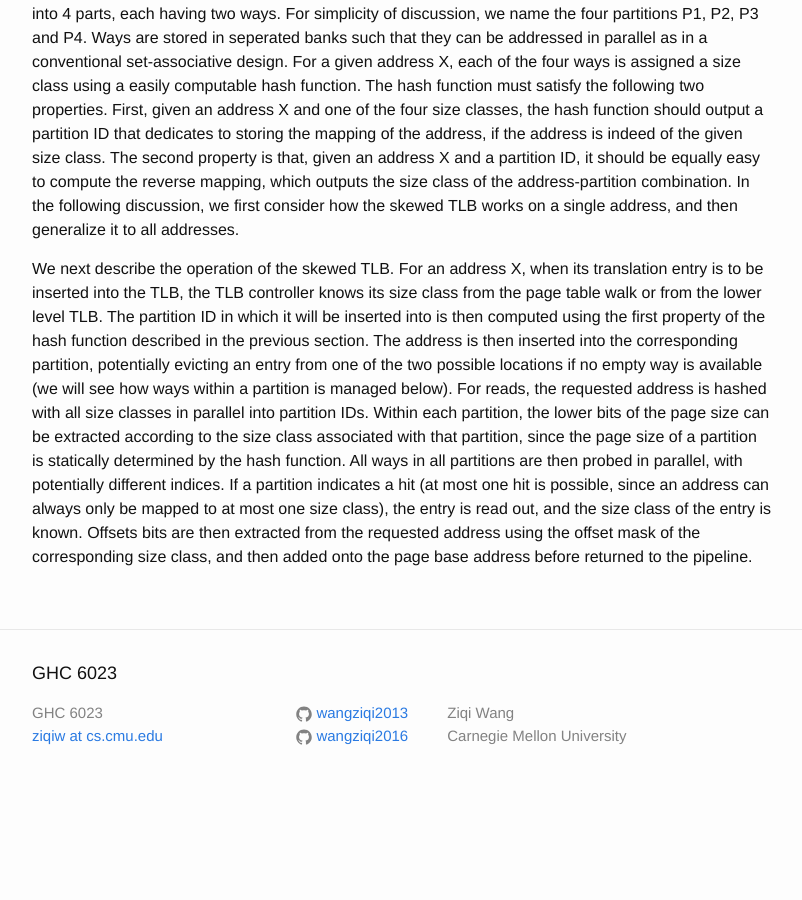
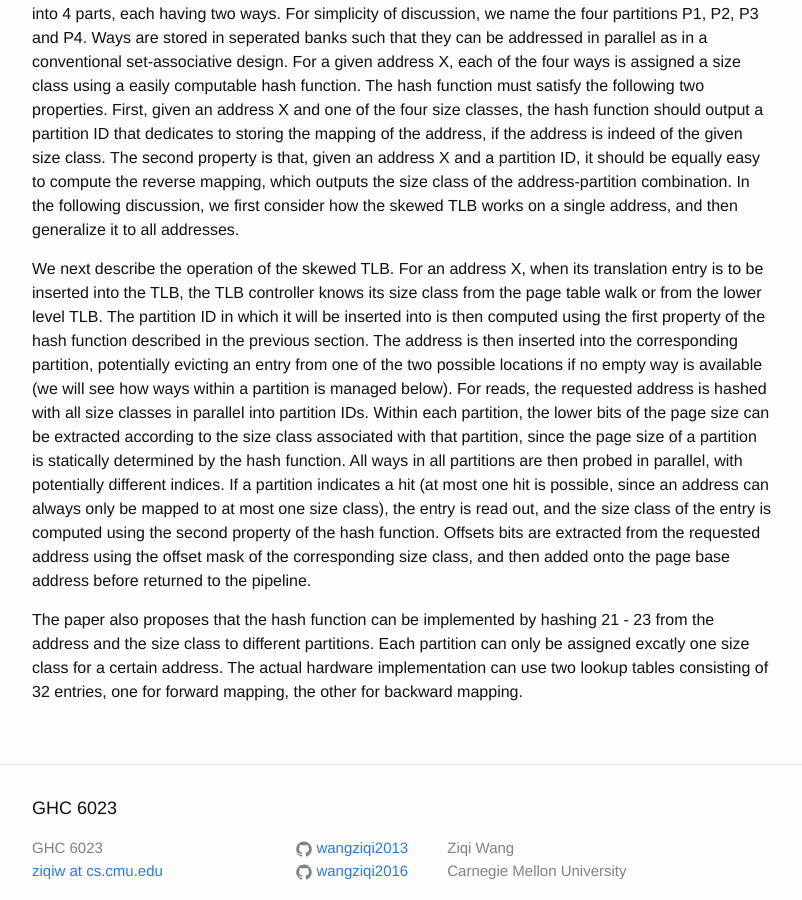
Before and after one commit to wangziqi2013/wangziqi2013.github.io, a Jekyll site: the page built from _posts/2020-06-21-skewed-tlb.markdown, in a window 1280 px wide and 900 px high, scrolled down 1693 px. Shown: the whole window, without its empty margins (238-1040 px from the left). Built offline with Jekyll 4.4.1, drawn with Linux system fonts in a browser that asks for light colours; before the commit the page ends 2500 px from its top, so only the background shows below that.

Commit message:
Adding mapping

```diff
--- a/_posts/2020-06-21-skewed-tlb.markdown
+++ b/_posts/2020-06-21-skewed-tlb.markdown
@@ -83,6 +83,11 @@ each partition, the lower bits of the page size can be extracted according to th
 that partition, since the page size of a partition is statically determined by the hash function. All ways
 in all partitions are then probed in parallel, with potentially different indices. If a partition indicates a hit
 (at most one hit is possible, since an address can always only be mapped to at most one size class), the entry is
-read out, and the size class of the entry is known. Offsets bits are then extracted from the requested address
-using the offset mask of the corresponding size class, and then added onto the page base address before returned
-to the pipeline.
+read out, and the size class of the entry is computed using the second property of the hash function.
+Offsets bits are extracted from the requested address using the offset mask of the corresponding size class, and
+then added onto the page base address before returned to the pipeline.
+
+The paper also proposes that the hash function can be implemented by hashing 21 - 23 from the address and the size class
+to different partitions. Each partition can only be assigned excatly one size class for a certain address. The actual
+hardware implementation can use two lookup tables consisting of 32 entries, one for forward mapping, the other
+for backward mapping.
```
